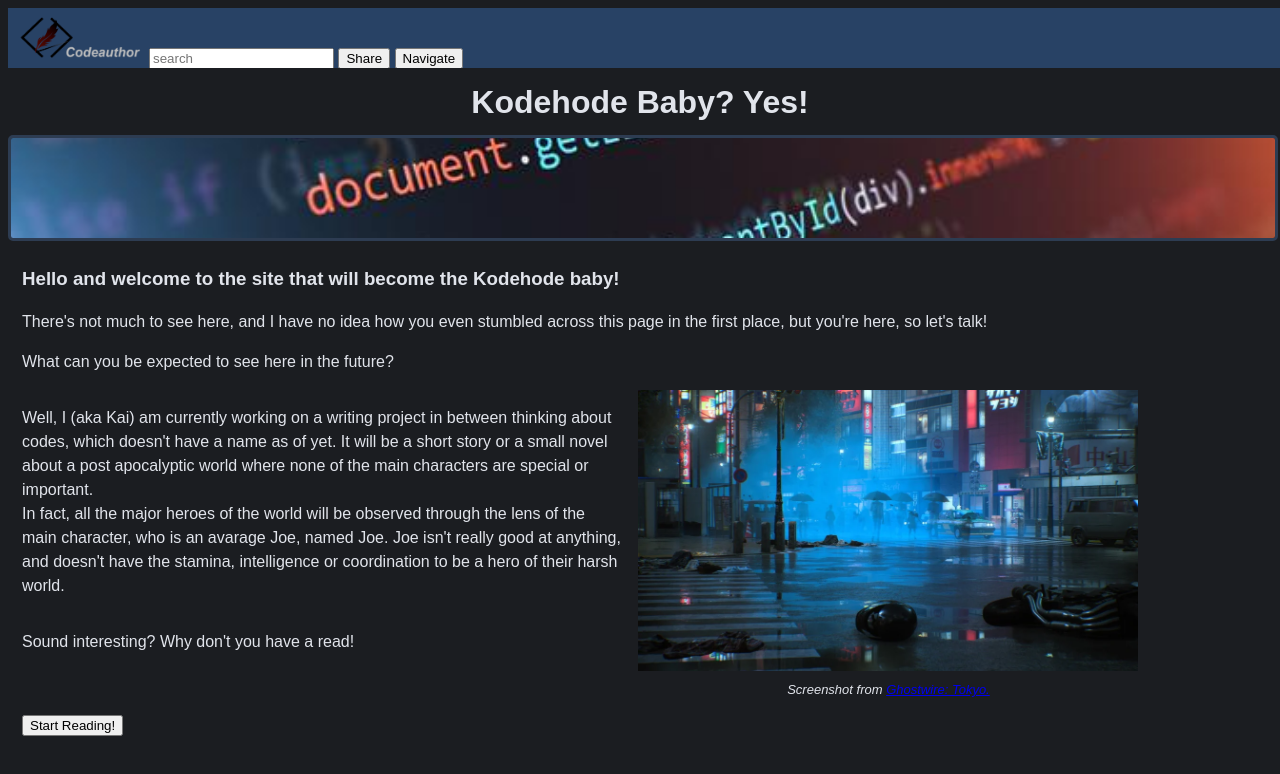
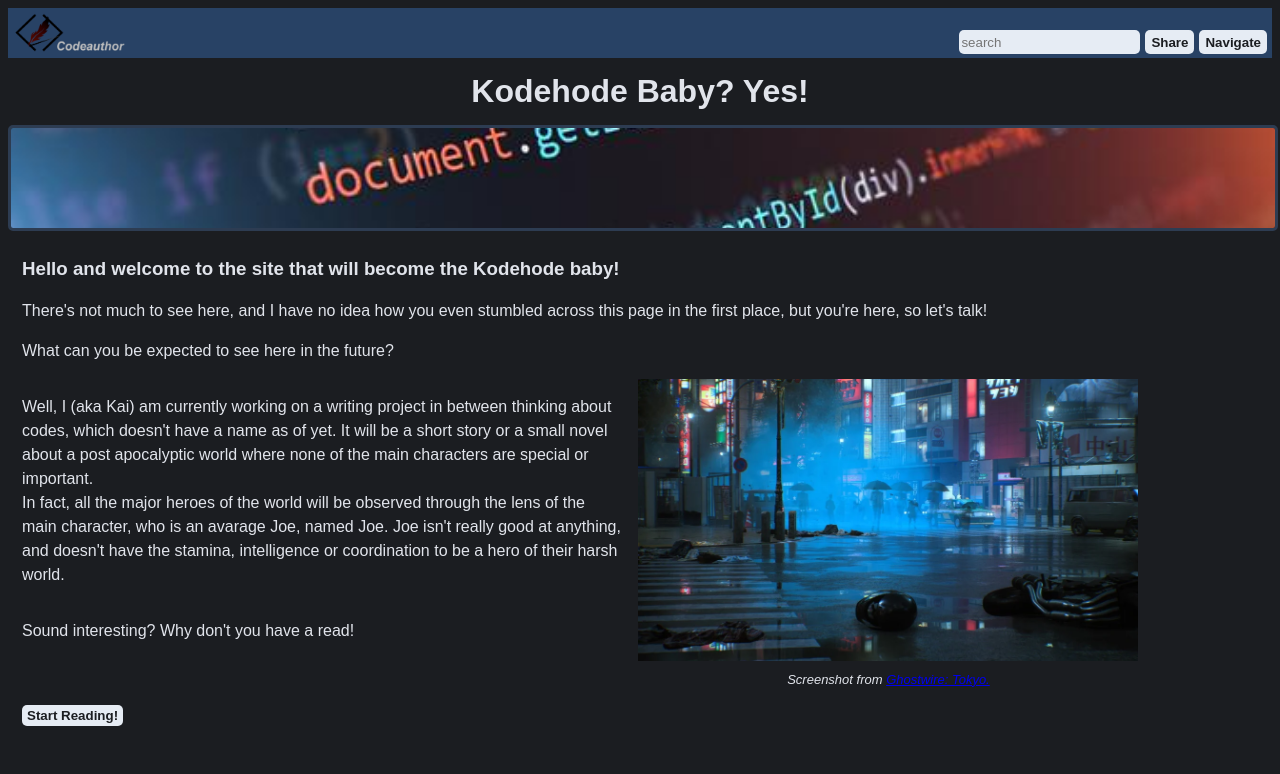
Before and after one commit to KaiM-B04/Website, a plain HTML site: page Freeballing/index.html in a window 1280 px wide. Drawn offline with Linux system fonts and the light colour scheme.

Commit message:
fixing buttons

```diff
--- a/Freeballing/index.html
+++ b/Freeballing/index.html
@@ -11,9 +11,11 @@
   <body>
     <div class="topnav">
       <img class="logo" src="images/codetyper.png" />
-      <input type="text" placeholder="search" />
-      <button class="Share">Share</button>
-      <button class="nav">Navigate</button>
+      <div class="buttons">
+        <input class="search" type="text" placeholder="search" />
+        <button class="Share">Share</button>
+        <button class="dropdown">Navigate</button>
+      </div>
     </div>
     <div class="header">
       <h1 class="headline">Kodehode Baby? Yes!</h1>
@@ -61,8 +63,8 @@
       </div>
       <button class="read">Start Reading!</button>
     </div>
-    <div>
+    <!-- <div>
       <ul class="Chapters"></ul>
-    </div>
+    </div> -->
   </body>
 </html>
--- a/Freeballing/styles.css
+++ b/Freeballing/styles.css
@@ -11,23 +11,84 @@
   height: 50px;
   background-color: rgb(40, 66, 101);
   color: rgb(213, 167, 240);
-  overflow: hidden;
-  padding-left: 10px;
-  padding-right: 10px;
-  padding-top: 5px;
-  padding-bottom: 5px;
-  margin-top: 0px;
-  margin-left: 0px;
-  margin-right: 0px;
-  margin-bottom: 22px;
+  width: 100%;
+  display: flex;
 }
 
 .logo {
-  height: 100%;
+  margin-left: 5px;
+  margin-top: 2px;
+  margin-bottom: 2px;
 }
 
 .logo:hover {
   cursor: pointer;
+}
+
+.buttons {
+  display: flex;
+  margin-left: auto;
+  margin-right: 0px;
+  margin-top: 22px;
+  margin-bottom: 5px;
+  height: 24px;
+}
+
+.search {
+  background-color: rgb(230, 236, 244);
+  border-color: rgb(21, 35, 54);
+  border-width: 2px;
+  border-style: none;
+  border-radius: 5px;
+  margin-right: 5px;
+}
+
+.search:active {
+  border: none;
+}
+
+.Share {
+  background-color: rgb(230, 236, 244);
+  color: rgb(27, 29, 33);
+  font-weight: bold;
+  border-color: rgb(21, 35, 54);
+  border-width: 2px;
+  border-style: none;
+  border-radius: 5px;
+  margin-right: 5px;
+  transition: background-color 0.15s, color 0.15s;
+}
+
+.Share:hover {
+  background-color: rgb(27, 29, 33);
+  color: rgb(230, 236, 244);
+  cursor: pointer;
+}
+
+.Share:active {
+  opacity: 0.7;
+}
+
+.dropdown {
+  background-color: rgb(230, 236, 244);
+  color: rgb(27, 29, 33);
+  font-weight: bold;
+  border-color: rgb(21, 35, 54);
+  border-width: 2px;
+  border-style: none;
+  border-radius: 5px;
+  margin-right: 5px;
+  transition: background-color 0.15s, color 0.15s;
+}
+
+.dropdown:hover {
+  background-color: rgb(27, 29, 33);
+  color: rgb(230, 236, 244);
+  cursor: pointer;
+}
+
+.dropdown:active {
+  opacity: 0.7;
 }
 
 .headline {
@@ -81,15 +142,29 @@
   margin-top: 0px;
 }
 
-.ghostwire {
-  color: rgb(225, 228, 235);
+.read {
+  display: block;
+  background-color: rgb(230, 236, 244);
+  color: rgb(27, 29, 33);
+  font-weight: bold;
+  border-color: rgb(21, 35, 54);
+  border-width: 2px;
+  border-style: none;
+  border-radius: 5px;
+  margin-right: 5px;
+  padding-top: 3px;
+  padding-bottom: 3px;
+  padding-left: 5px;
+  padding-right: 5px;
+  transition: background-color 0.15s, color 0.15s;
 }
 
-.ghostwire:hover {
+.read:hover {
+  background-color: rgb(27, 29, 33);
+  color: rgb(230, 236, 244);
   cursor: pointer;
-  color: rgb(243, 101, 226);
 }
 
-.read {
-  display: block;
+.read:active {
+  opacity: 0.7;
 }
```
